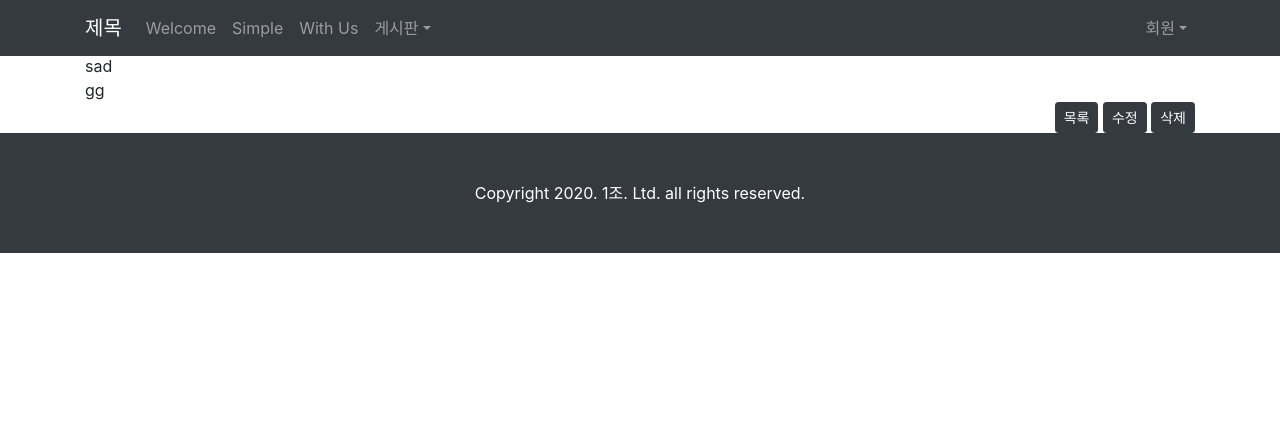
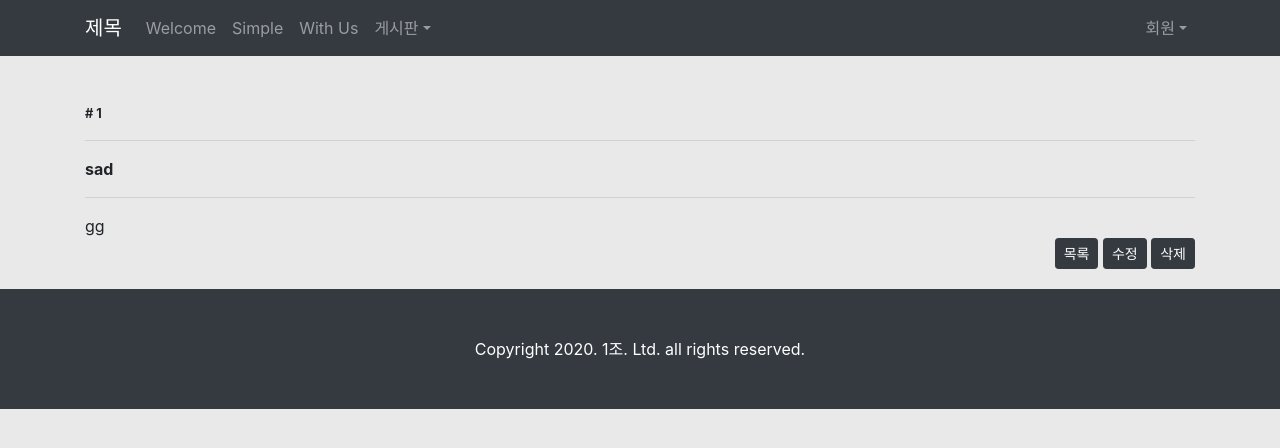
Before and after one commit to dkqqkr42/University_Community_Project, a Django app: page /article/detail/1/ in a window 1280 px wide. Shown: the top 448 px of the page. Run offline with Django 3.2, Linux system fonts and the light colour scheme; data comes from the database, SQL or seed files in the repository; both versions use the stored data as it was after the commit; some libraries are stand-ins or nearby versions.

Commit message:
게시판

```diff
--- a/project/views.py
+++ b/project/views.py
@@ -67,6 +67,14 @@
     posts = paginator.get_page(page)
     return render(request, "board.html", {'article_list' : article_list, 'posts' : posts})
 
+def search(request):
+    if request.GET.get('q'):
+            variable_column = request.GET.get('fd_name')
+            search_type = 'contains'
+            filter = variable_column + '__' + search_type
+            posts = Post.objects.filter(**{ filter: request.GET.get('q') }).order_by('-published_date')
+    return render(request, 'board.html', {'posts': posts,})
+
 def write(request):
     if request.method == 'POST':
         title = request.POST.get('title')
@@ -80,9 +88,9 @@
             # insert into article (title, content, user_id) values (?, ?, ?)
             article = Article(title=title, content=content, user=user)
             article.save()
-            return render(request, 'write_success.html')
+            return HttpResponse('<script>alert("글 작성이 완료되었습니다.");history.back()</script>')
         except:
-            return render(request, 'write_fail.html')
+            return HttpResponse('<script>alert("로그인 후 이용해주세요.");history.back()</script>')
     return render(request, 'write.html')
 
 
@@ -108,9 +116,9 @@
             article.title = title
             article.content = content
             article.save()
-            return render(request, 'update_success.html')
+            return HttpResponse('<script>alert("수정되었습니다.");history.back()</script>')
         except:
-            return render(request, 'update_fail.html')
+            return HttpResponse('<script>alert("수정할 수 없습니다.");history.back()</script>')
     context = {
         'article' : article
     }
@@ -121,9 +129,9 @@
         # select * from article where id = ?
         article = Article.objects.get(id=id)
         article.delete()
-        return render(request, 'delete_success.html')
+        return HttpResponse('<script>alert("삭제되었습니다.");history.back()</script>')
     except:
-        return render(request, 'delete_fail.html')
+        return HttpResponse('<script>alert("삭제할 수 없습니다.");history.back()</script>')
 
 def signout(request):
     del request.session['userID'] # 개별 삭제
--- a/templates/detail.html
+++ b/templates/detail.html
@@ -1,15 +1,16 @@
 {% extends 'base.html' %}
 {% block content %}
 
-<div class="container" style='margin-top:30px;'>
+<body style="background-color:#e9e9e9">
+    <div class="container">
+        <div style="padding:50px;"> </div>
         <div class="panel-group">
             <div class="panel panel-default">
-            <div class="panel-heading" style='background-color: beige;'>
-                {{ article.id }}번
-            </div>
-            <div class="panel-heading">{{ article.title }}</div>
+                <div class="panel-heading"><SMALL><B># {{ article.id }}</B></SMALL></div>
+                <hr>
+                <div class="panel-heading"><B>{{ article.title }}</B> </div>
+                <hr>
                 <div class="panel-body">{{ article.content }}</div>
-            <div class="panel-footer">{{ article.user.name }}</div>
             </div>
         </div>
     </div>
@@ -18,5 +19,9 @@
         <a href='/article/update/{{ article.id }}' class="btn btn-dark btn-sm" id="update">수정</a>
         <a href='/article/delete/{{ article.id }}/' class="btn btn-dark btn-sm" id="delete">삭제</a>
     </div>
+    <div>
+        <div style="padding:10px;"> </div>
+    </div>
+</body>
 
 {% endblock %}
--- a/templates/update.html
+++ b/templates/update.html
@@ -15,7 +15,7 @@
                 <textarea class="form-control" rows="5" name="content"
                     id="content">{{ article.content }}</textarea>
             </div>
-            <button type="submit" id="complete" class="btn btn-primary btn-block">
+            <button type="submit" id="complete" class="btn btn-dark btn-block">
                 수정
             </button>
         </form>
--- a/templates/write.html
+++ b/templates/write.html
@@ -13,8 +13,8 @@
                 <label for="content">Content:</label>
                 <textarea class="form-control" rows="5" name="content" id="content"></textarea>
             </div>
-            <button type="submit" id="complete" class="btn btn-info">글쓰기</button>
-            <a href='/article/board/' class="btn btn-primary float-right" id="list">목록</a>
+            <button type="submit" id="complete" class="btn btn-dark btn-sm">글쓰기</button>
+            <a href='/article/board/' class="btn btn-dark btn-sm float-right" id="list">목록</a>
         </form>
     </div>
 </div>
```
Also changed, not shown: templates/board.html (+21 -8 lines), db.sqlite3. Lines whose indentation alone changed are shown as unchanged.
